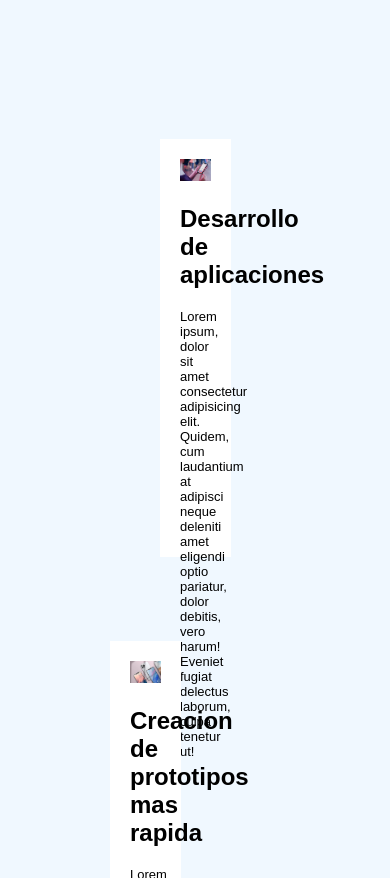
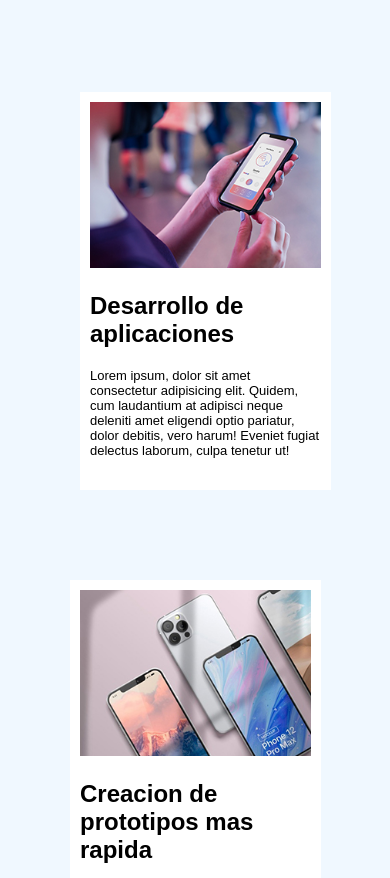
Before and after one commit to Santiago-Taborda-Foronda/Examen-final-Taborda, a plain HTML site: page Examen_Falla/index.html in a window 390 px wide. Shown: the part 222-1100 px from the top of the page. Drawn offline with Linux system fonts and the light colour scheme.

Commit message:
Termine esto pero ya no sirve de nada

```diff
--- a/Examen_Falla/styles/style.css
+++ b/Examen_Falla/styles/style.css
@@ -70,7 +70,49 @@ footer{
     .contenedor {
         display: flex;
         flex-direction: column;
-        margin: 100px;
+        margin: 20px;
         padding: 10px;
     }
+
+    h1 {
+        text-align: center;
+        font: 4em sans-serif;
+        color: rgb(216, 123, 240);
+    }
+
+
+    .first {
+       padding: 10px;
+       width: 70%;
+       height: 10cm;
+       background-color: white;
+    }
+    img {
+        max-width: 100%;
+        height: auto;
+    }
+
+    .second {
+       padding: 10px;
+       margin: 40px;
+       width: 70%;
+       height: 11cm;
+       background-color: white;
+     }
+
+    .titulo-2{
+        padding: 0px, 20px;
+    }
+    p{
+        font-size:small
+
+    }
+    hr {
+        width: 60%;
+        border-color:  rgb(216, 123, 240);
+    }
+    footer{
+        display: flex;
+        justify-content: center;
+    }
 }
```
